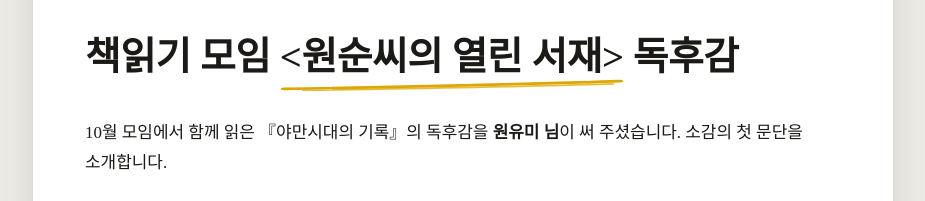
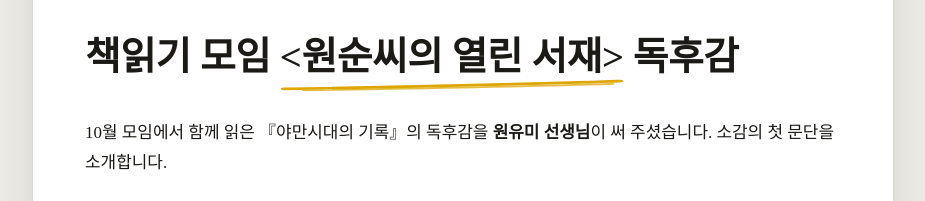
Before and after one commit to with-pws/26.11, a plain HTML site: page index.html in a window 1280 px wide. Shown: the part 4620-4821 px from the top of the page, without its empty margins (177-1102 px from the left). Drawn offline with Linux system fonts and the light colour scheme; a web font is replaced by a local one.

Commit message:
호칭: 원유미 선생님
Co-Authored-By: Claude Opus 5.5 <noreply@anthropic.com>
Claude-Session: https://claude.ai/code/session_01AF5EUTDo6w4hXyDro1sJaF

```diff
--- a/index.html
+++ b/index.html
@@ -841,7 +841,7 @@
 
     <section class="news">
       <div class="prose">
-        <p>10월 모임에서 함께 읽은 『야만시대의 기록』의 독후감을 <strong>원유미 님</strong>이 써 주셨습니다. 소감의 첫 문단을 소개합니다.</p>
+        <p>10월 모임에서 함께 읽은 『야만시대의 기록』의 독후감을 <strong>원유미 선생님</strong>이 써 주셨습니다. 소감의 첫 문단을 소개합니다.</p>
       </div>
       <h3 class="h-sub" style="margin-top:22px">『야만시대의 기록 — 고문의 한국현대사』</h3>
       <div class="prose" style="border-left:3px solid var(--yellow);padding:2px 0 2px 18px;margin:8px 0 22px">
```
